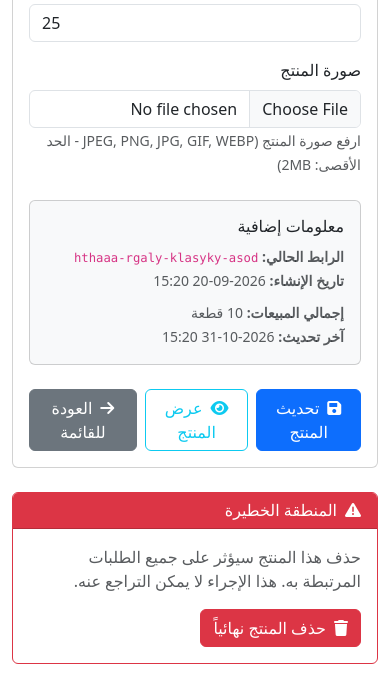
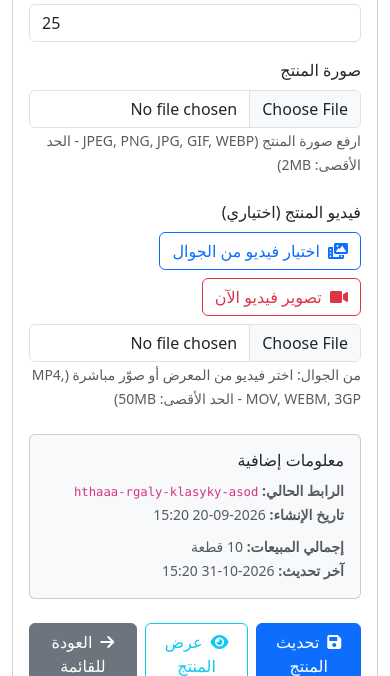
Before and after one commit to kh7led/final_project_shose_shop, a Laravel app: a page that uses resources/views/admin/products/edit.blade.php in a window 390 px wide. Shown: the part 634-1310 px from the top of the page. Run offline with Laravel 9, Linux system fonts and the light colour scheme; a user stored in the database is signed in; data comes from the database, SQL or seed files in the repository; tables that the repository leaves empty hold one stand-in row (values such as "Sample post"); some libraries are stand-ins or nearby versions.

Commit message:
Add product video upload from mobile gallery or camera
- New nullable 'video' column on products (migration)
- Admin create/edit forms: pick a video from the phone or record one directly
  with the camera, with live preview and 50MB client-side check
- Validate and store videos under storage/app/public/products/videos;
  allow removing/replacing, and delete the file with the product
- Show the product video on the public and admin product pages

Co-Authored-By: Claude Opus 5.5 <noreply@anthropic.com>
Claude-Session: https://claude.ai/code/session_01W8Jrd55PBqDu2nvSTXzXqn

```diff
--- a/app/Http/Controllers/Admin/ProductController.php
+++ b/app/Http/Controllers/Admin/ProductController.php
@@ -92,7 +92,8 @@ class ProductController extends Controller
             'description' => 'required|string|min:10',
             'price' => 'required|numeric|min:0.01',
             'quantity' => 'required|integer|min:0',
-            'image' => 'nullable|image|mimes:jpeg,png,jpg,gif,webp|max:2048'
+            'image' => 'nullable|image|mimes:jpeg,png,jpg,gif,webp|max:2048',
+            'video' => 'nullable|file|mimetypes:video/mp4,video/quicktime,video/webm,video/3gpp,video/3gpp2,video/x-m4v,video/x-matroska|max:51200'
         ], [
             'name.required' => 'اسم المنتج مطلوب',
             'name.max' => 'اسم المنتج لا يجب أن يتجاوز 255 حرف',
@@ -108,7 +109,11 @@ class ProductController extends Controller
             'quantity.min' => 'الكمية لا يمكن أن تكون أقل من صفر',
             'image.image' => 'الملف يجب أن يكون صورة',
             'image.mimes' => 'نوع الصورة يجب أن يكون: jpeg, png, jpg, gif, webp',
-            'image.max' => 'حجم الصورة لا يجب أن يتجاوز 2MB'
+            'image.max' => 'حجم الصورة لا يجب أن يتجاوز 2MB',
+            'video.file' => 'فشل رفع الفيديو، تأكد من حجم الملف',
+            'video.uploaded' => 'فشل رفع الفيديو، ربما حجمه أكبر من المسموح في إعدادات السيرفر',
+            'video.mimetypes' => 'نوع الفيديو يجب أن يكون: mp4, mov, webm, 3gp',
+            'video.max' => 'حجم الفيديو لا يجب أن يتجاوز 50MB'
         ]);
 
         try {
@@ -130,6 +135,12 @@ class ProductController extends Controller
                 $image = $request->file('image');
                 $imageName = time() . '_' . Str::random(10) . '.' . $image->getClientOriginalExtension();
                 $data['image'] = $image->storeAs('products', $imageName, 'public');
+            }
+
+            // رفع الفيديو إذا وجد (من معرض الجوال أو التصوير المباشر)
+            unset($data['video']);
+            if ($request->hasFile('video')) {
+                $data['video'] = $this->storeVideo($request->file('video'));
             }
 
             Product::create($data);
@@ -182,7 +193,8 @@ class ProductController extends Controller
             'description' => 'required|string|min:10',
             'price' => 'required|numeric|min:0.01',
             'quantity' => 'required|integer|min:0',
-            'image' => 'nullable|image|mimes:jpeg,png,jpg,gif,webp|max:2048'
+            'image' => 'nullable|image|mimes:jpeg,png,jpg,gif,webp|max:2048',
+            'video' => 'nullable|file|mimetypes:video/mp4,video/quicktime,video/webm,video/3gpp,video/3gpp2,video/x-m4v,video/x-matroska|max:51200'
         ], [
             'name.required' => 'اسم المنتج مطلوب',
             'name.max' => 'اسم المنتج لا يجب أن يتجاوز 255 حرف',
@@ -198,7 +210,11 @@ class ProductController extends Controller
             'quantity.min' => 'الكمية لا يمكن أن تكون أقل من صفر',
             'image.image' => 'الملف يجب أن يكون صورة',
             'image.mimes' => 'نوع الصورة يجب أن يكون: jpeg, png, jpg, gif, webp',
-            'image.max' => 'حجم الصورة لا يجب أن يتجاوز 2MB'
+            'image.max' => 'حجم الصورة لا يجب أن يتجاوز 2MB',
+            'video.file' => 'فشل رفع الفيديو، تأكد من حجم الملف',
+            'video.uploaded' => 'فشل رفع الفيديو، ربما حجمه أكبر من المسموح في إعدادات السيرفر',
+            'video.mimetypes' => 'نوع الفيديو يجب أن يكون: mp4, mov, webm, 3gp',
+            'video.max' => 'حجم الفيديو لا يجب أن يتجاوز 50MB'
         ]);
 
         try {
@@ -228,6 +244,17 @@ class ProductController extends Controller
                 $image = $request->file('image');
                 $imageName = time() . '_' . Str::random(10) . '.' . $image->getClientOriginalExtension();
                 $data['image'] = $image->storeAs('products', $imageName, 'public');
+            }
+
+            // التعامل مع الفيديو
+            unset($data['video'], $data['remove_video']);
+            if ($request->hasFile('video') || $request->boolean('remove_video')) {
+                if ($product->video) {
+                    Storage::disk('public')->delete($product->video);
+                }
+                $data['video'] = $request->hasFile('video')
+                    ? $this->storeVideo($request->file('video'))
+                    : null;
             }
 
             $product->update($data);
@@ -262,6 +289,11 @@ class ProductController extends Controller
                 Storage::disk('public')->delete($product->image);
             }
 
+            // حذف الفيديو
+            if ($product->video) {
+                Storage::disk('public')->delete($product->video);
+            }
+
             // حذف المنتج من السلة أولاً
             $product->carts()->delete();
 
@@ -280,4 +312,15 @@ class ProductController extends Controller
             return redirect()->back()->with('error', 'حدث خطأ أثناء حذف المنتج');
         }
     }
+
+    /**
+     * حفظ فيديو المنتج في التخزين العام
+     */
+    private function storeVideo($video)
+    {
+        $extension = strtolower($video->getClientOriginalExtension() ?: $video->guessExtension() ?: 'mp4');
+        $videoName = time() . '_' . Str::random(10) . '.' . $extension;
+
+        return $video->storeAs('products/videos', $videoName, 'public');
+    }
 }
--- a/app/Models/Product.php
+++ b/app/Models/Product.php
@@ -16,6 +16,7 @@ class Product extends Model
         'price',
         'quantity',
         'image',
+        'video',
         'category_id'
     ];
 
@@ -51,6 +52,12 @@ class Product extends Model
     public function getImageUrlAttribute()
     {
         return $this->image ? asset('storage/' . $this->image) : null;
+    }
+
+    // اكسسر للفيديو
+    public function getVideoUrlAttribute()
+    {
+        return $this->video ? asset('storage/' . $this->video) : null;
     }
 
     // تحقق من توفر المنتج
--- a/resources/views/admin/products/create.blade.php
+++ b/resources/views/admin/products/create.blade.php
@@ -129,6 +129,8 @@
                             @enderror
                         </div>
 
+                        @include('admin.products.partials.video-input')
+
                         <!-- معاينة البيانات -->
                         <div class="card bg-light mb-4" id="productPreview" style="display: none;">
                             <div class="card-header">
--- a/resources/views/admin/products/edit.blade.php
+++ b/resources/views/admin/products/edit.blade.php
@@ -145,6 +145,8 @@
                             @enderror
                         </div>
 
+                        @include('admin.products.partials.video-input', ['product' => $product])
+
                         <!-- معلومات إضافية -->
                         <div class="card bg-light mb-4">
                             <div class="card-body">
--- /dev/null
+++ b/resources/views/admin/products/partials/video-input.blade.php
@@ -0,0 +1,90 @@
+{{-- حقل رفع فيديو المنتج: يسمح باختيار فيديو من معرض الجوال أو التصوير مباشرة بالكاميرا --}}
+@php($currentVideo = isset($product) ? $product->video : null)
+
+@if($currentVideo)
+    <div class="mb-3">
+        <label class="form-label">الفيديو الحالي</label>
+        <video src="{{ asset('storage/' . $currentVideo) }}" controls playsinline preload="metadata"
+               class="rounded border w-100" style="max-height: 250px;"></video>
+        <div class="form-check mt-2">
+            <input class="form-check-input" type="checkbox" name="remove_video" value="1" id="remove_video">
+            <label class="form-check-label text-danger" for="remove_video">حذف الفيديو الحالي</label>
+        </div>
+    </div>
+@endif
+
+<div class="mb-4">
+    <label for="video" class="form-label">
+        {{ $currentVideo ? 'فيديو جديد (اختياري)' : 'فيديو المنتج (اختياري)' }}
+    </label>
+
+    <div class="d-flex flex-wrap gap-2 mb-2">
+        <button type="button" class="btn btn-outline-primary" id="pickVideoBtn">
+            <i class="fas fa-photo-video me-1"></i> اختيار فيديو من الجوال
+        </button>
+        <button type="button" class="btn btn-outline-danger" id="recordVideoBtn">
+            <i class="fas fa-video me-1"></i> تصوير فيديو الآن
+        </button>
+    </div>
+
+    <input type="file"
+           class="form-control @error('video') is-invalid @enderror"
+           id="video"
+           name="video"
+           accept="video/*">
+    <small class="form-text text-muted">
+        من الجوال: اختر فيديو من المعرض أو صوّر مباشرة (MP4, MOV, WEBM, 3GP - الحد الأقصى: 50MB)
+    </small>
+    @error('video')
+        <div class="invalid-feedback d-block">{{ $message }}</div>
+    @enderror
+
+    <div id="videoPreview" class="mt-2" style="display: none;">
+        <video controls playsinline class="rounded border w-100" style="max-height: 250px;"></video>
+        <small class="text-muted d-block mt-1" id="videoInfo"></small>
+    </div>
+</div>
+
+<script>
+document.addEventListener('DOMContentLoaded', function () {
+    const input = document.getElementById('video');
+    const pickBtn = document.getElementById('pickVideoBtn');
+    const recordBtn = document.getElementById('recordVideoBtn');
+    const previewBox = document.getElementById('videoPreview');
+    const previewVideo = previewBox.querySelector('video');
+    const info = document.getElementById('videoInfo');
+    const MAX_BYTES = 50 * 1024 * 1024;
+    let currentUrl = null;
+
+    // اختيار من المعرض/الملفات
+    pickBtn.addEventListener('click', function () {
+        input.removeAttribute('capture');
+        input.click();
+    });
+
+    // فتح كاميرا الجوال للتصوير مباشرة
+    recordBtn.addEventListener('click', function () {
+        input.setAttribute('capture', 'environment');
+        input.click();
+    });
+
+    input.addEventListener('change', function () {
+        const file = input.files[0];
+        if (currentUrl) { URL.revokeObjectURL(currentUrl); currentUrl = null; }
+
+        if (!file) { previewBox.style.display = 'none'; return; }
+
+        if (file.size > MAX_BYTES) {
+            alert('حجم الفيديو أكبر من 50MB، الرجاء اختيار فيديو أصغر.');
+            input.value = '';
+            previewBox.style.display = 'none';
+            return;
+        }
+
+        currentUrl = URL.createObjectURL(file);
+        previewVideo.src = currentUrl;
+        info.textContent = file.name + ' - ' + (file.size / (1024 * 1024)).toFixed(1) + ' MB';
+        previewBox.style.display = 'block';
+    });
+});
+</script>
--- a/resources/views/admin/products/show.blade.php
+++ b/resources/views/admin/products/show.blade.php
@@ -39,6 +39,11 @@
                                      style="width: 100%; height: 300px;">
                                     <i class="fas fa-shoe-prints fa-4x text-muted"></i>
                                 </div>
+                            @endif
+                            @if($product->video)
+                                <video src="{{ asset('storage/' . $product->video) }}"
+                                       controls playsinline preload="metadata"
+                                       class="rounded shadow w-100 mt-3" style="max-height: 300px; background: #000;"></video>
                             @endif
                         </div>
 
--- a/resources/views/products/show.blade.php
+++ b/resources/views/products/show.blade.php
@@ -37,6 +37,11 @@
                             <p class="text-muted">لا توجد صورة متاحة</p>
                         </div>
                     </div>
+                @endif
+                @if($product->video)
+                    <video src="{{ asset('storage/' . $product->video) }}"
+                           controls playsinline preload="metadata"
+                           class="rounded shadow w-100 mt-3" style="max-height: 400px; background: #000;"></video>
                 @endif
             </div>
         </div>
```
Also changed, not shown: database/migrations/2026_10_31_000000_add_video_to_products_table.php (added).
